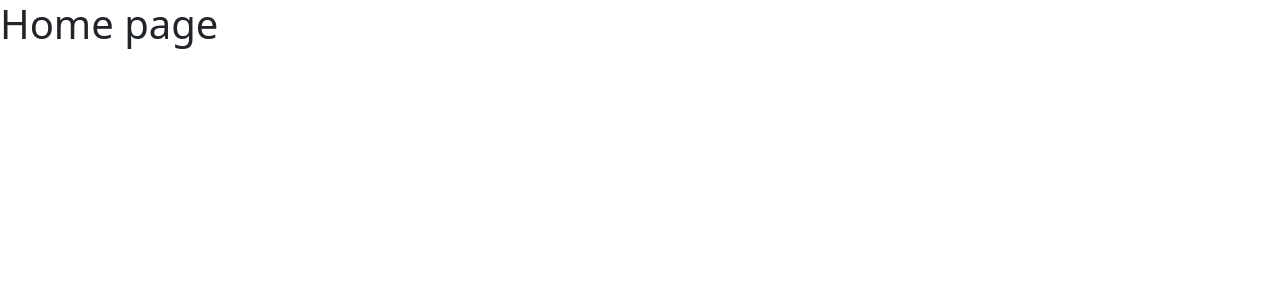
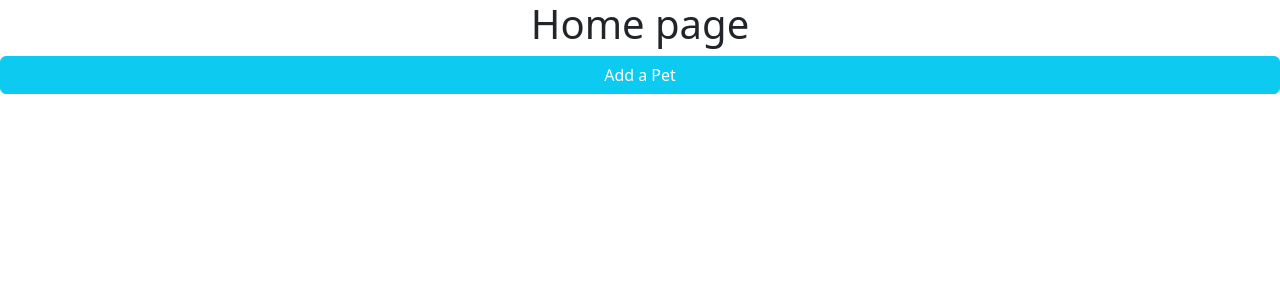
Before and after one commit to eddieaviles357/pet-adoption, a Flask app: page / in a window 1280 px wide. Shown: the top 300 px of the page. Run offline with Flask 3, Linux system fonts and the light colour scheme.

Commit message:
added flash message and html tags to represent pet data

```diff
--- a/templates/index.html
+++ b/templates/index.html
@@ -1,16 +1,28 @@
 {% extends "base.html" %}
 
-{% block title %} Pest {% endblock %}
+{% block title %} Pets {% endblock %}
 
 {% block content %}
-    <h1>Home page</h1>
-    <ul>
-        {% for pet in pets %}
-        <li>
-            <div>Pet Name: {{ pet.name }}</div>
-            <div>Species: {{ pet.species}}</div>
-            <img src="/static/img/cat.jpg" alt="Image of {{ pet.species }}">
-        </li>
-        {% endfor %}
-    </ul>
+    {% with messages = get_flashed_messages(with_categories=true) %}
+        {% if messages %}
+        <ul class="flash-msg bg-success text-white p-3 mb-2">
+            {% for category, msg in messages %}
+            <li class="{{ category }}">{{ msg }}</li>
+            {% endfor %}
+        </ul>
+        {% endif %}
+    {% endwith %}
+
+    <h1 class="text-center">Home page</h1>
+    <main class="container-fluid">
+        <div class="row my-auto">
+            {% for pet in pets %}
+            <div class="col-md-4 col-sm-6 card my-3">
+                <p class="card-header"><a class="link-info text-capitalize fs-5" href="/{{pet.id}}">{{ pet.name }}</a><strong>{% if pet.available %} is available {% endif %}</strong></p>
+                <img class="img-fluid pb-3" src="/static/img/cat.jpg" alt="Image of {{ pet.species }}">
+            </div>
+            {% endfor %}
+            <a class="btn btn-info text-white" href="/add">Add a Pet</a>
+        </div>
+    </main>
 {% endblock %}
```
